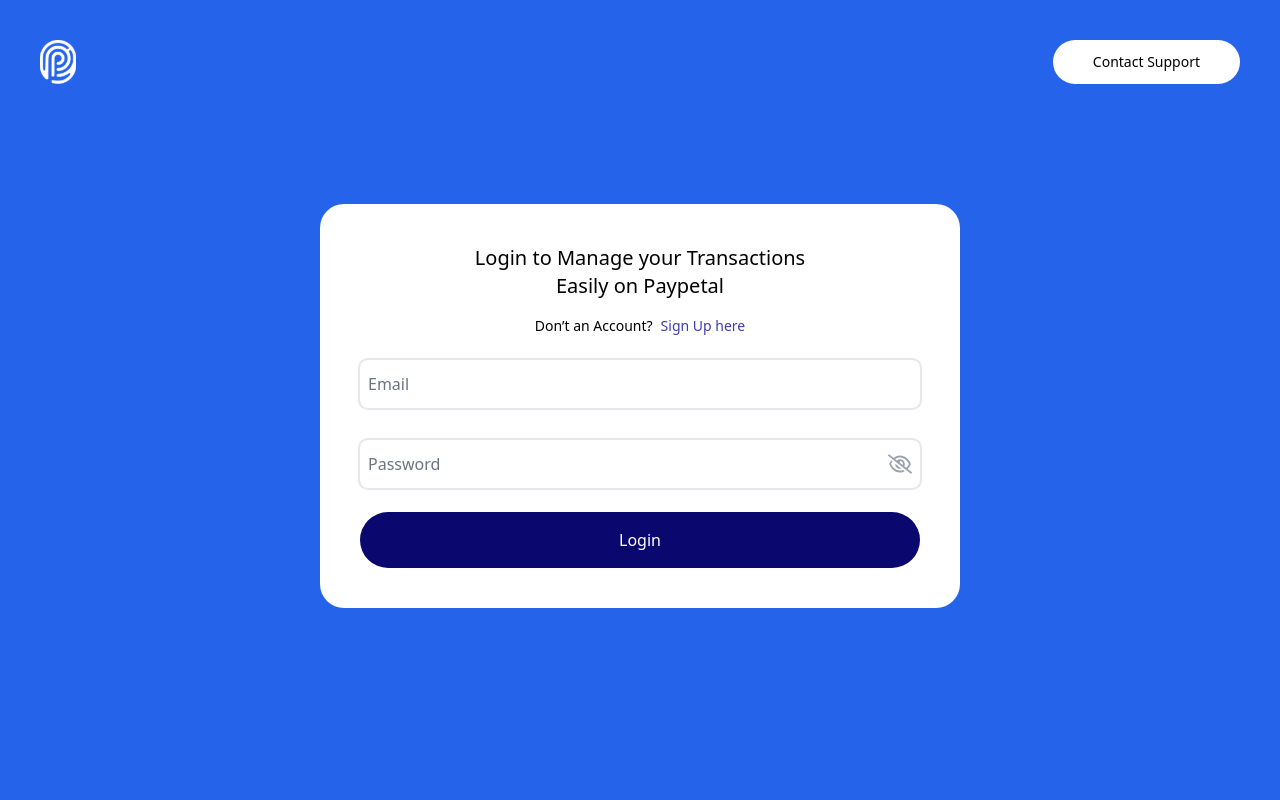
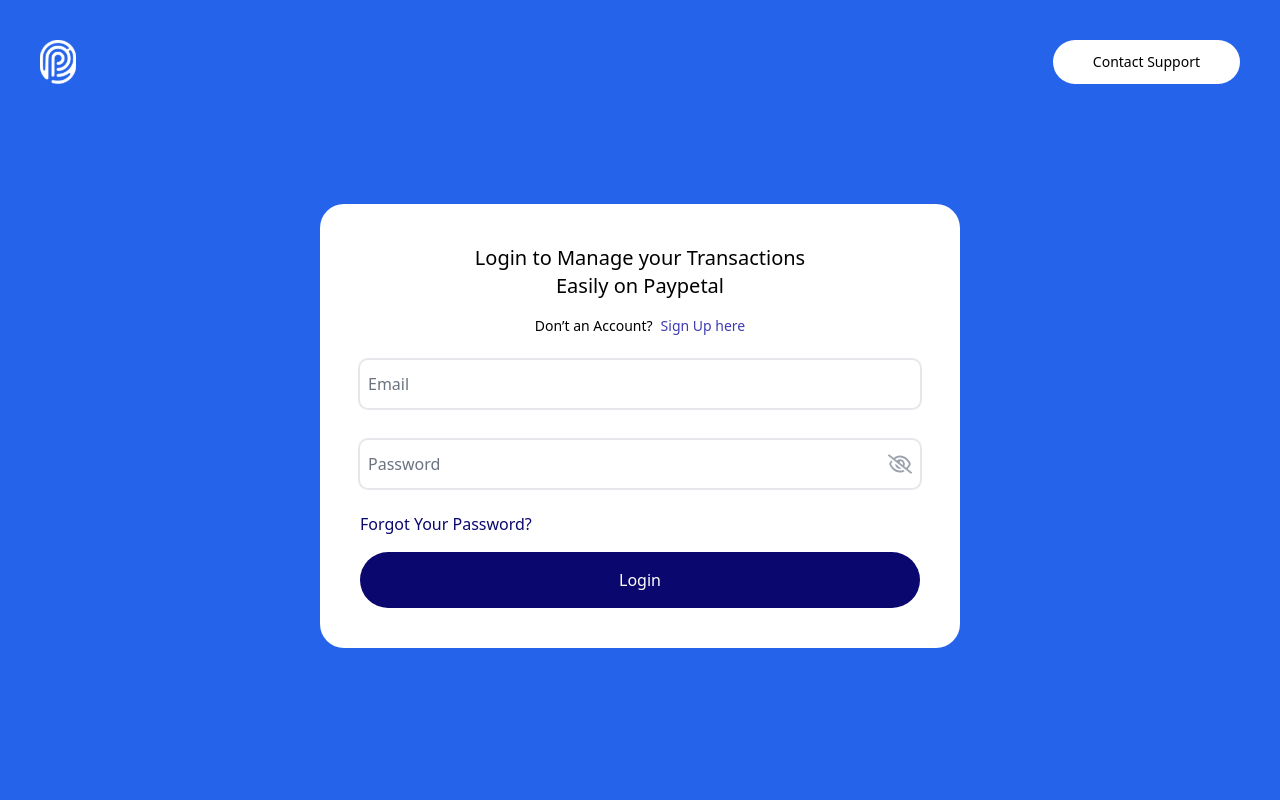
Before and after one commit to PayPetal/merchant-dashboard, a React (Create React App) app: page /login in a window 1280 px wide. Shown: the top 800 px of the page. Built offline with nearby package versions, Linux system fonts and the light colour scheme.

Commit message:
added the forget password link

```diff
--- a/src/Component/Auth/Login.jsx
+++ b/src/Component/Auth/Login.jsx
@@ -57,9 +57,11 @@
 
             <label htmlFor="Password" className="absolute cursor-text left-0 -top-3 text-sm text-gray-500 bg-inherit mx-1 px-1 py-1 peer-placeholder-shown:text-base peer-placeholder-shown:text-gray-500 peer-placeholder-shown:top-2 peer-focus:-top-3 peer-focus:text-sky-600 peer-focus:text-sm transition-all">Password</label>
 
+          </div>
 
-          </div>
+
       </div>
+      <h4 className='flex items-start text-btn-color font-medium'>Forgot Your Password?</h4>
       <button className='rounded-full py-4  bg-btn-color text-white hover:bg-btn-hover'> Login</button>
     </form>
   )
```
